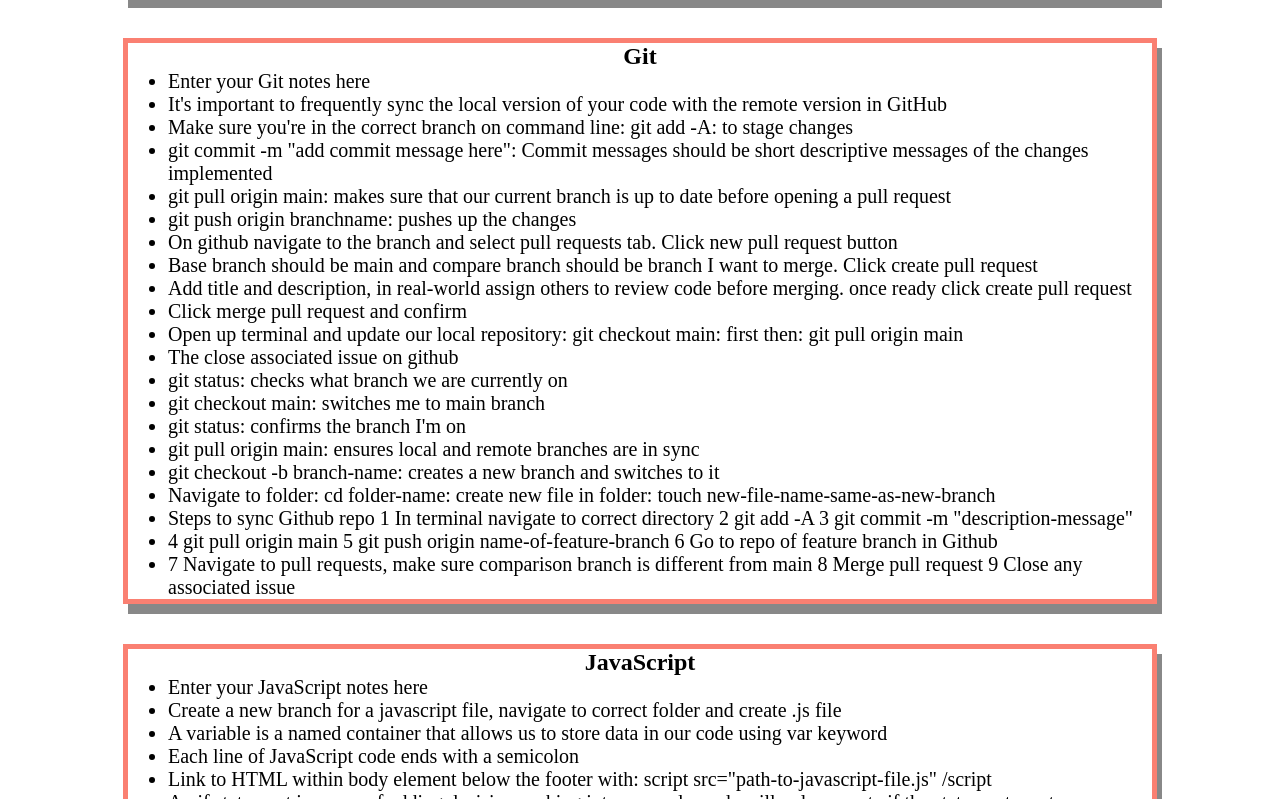
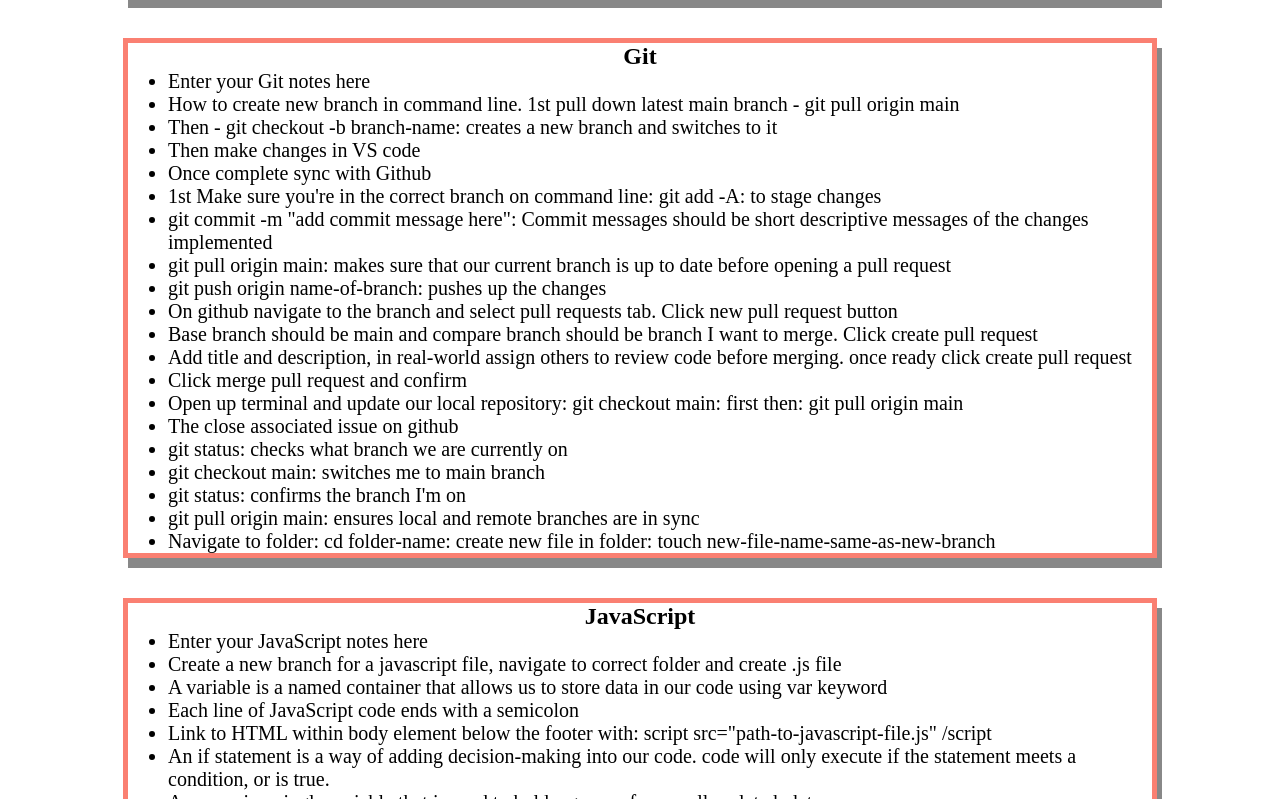
Before and after one commit to bentiger1904/prework-study-guide, a plain HTML site: page index.html in a window 1280 px wide. Shown: the part 598-1397 px from the top of the page. Drawn offline with Linux system fonts and the light colour scheme.

Commit message:
completed README file

```diff
--- a/index.html
+++ b/index.html
@@ -41,11 +41,14 @@
         <h2>Git</h2>
      <ul>
        <li>Enter your Git notes here</li>
-       <li>It's important to frequently sync the local version of your code with the remote version in GitHub</li>
-       <li>Make sure you're in the correct branch on command line: git add -A: to stage changes</li>
+       <li>How to create new branch in command line. 1st pull down latest main branch - git pull origin main</li>
+       <li>Then - git checkout -b branch-name: creates a new branch and switches to it</li>
+       <li>Then make changes in VS code</li>
+       <li>Once complete sync with Github</li>
+       <li>1st Make sure you're in the correct branch on command line: git add -A: to stage changes</li>
        <li>git commit -m "add commit message here": Commit messages should be short descriptive messages of the changes implemented</li>
        <li>git pull origin main: makes sure that our current branch is up to date before opening a pull request</li>
-       <li>git push origin branchname: pushes up the changes</li>
+       <li>git push origin name-of-branch: pushes up the changes</li>
        <li>On github navigate to the branch and select pull requests tab. Click new pull request button</li>
        <li>Base branch should be main and compare branch should be branch I want to merge. Click create pull request</li>
        <li>Add title and description, in real-world assign others to review code before merging. once ready click create pull request</li>
@@ -53,14 +56,10 @@
        <li>Open up terminal and update our local repository: git checkout main: first then: git pull origin main</li>
        <li>The close associated issue on github</li>
        <li>git status: checks what branch we are currently on</li>
-    <li>git checkout main: switches me to main branch</li>
-    <li>git status: confirms the branch I'm on</li>
-    <li>git pull origin main: ensures local and remote branches are in sync</li>
-    <li>git checkout -b branch-name: creates a new branch and switches to it</li>
-    <li>Navigate to folder: cd folder-name: create new file in folder: touch new-file-name-same-as-new-branch</li>
-    <li>Steps to sync Github repo 1 In terminal navigate to correct directory 2 git add -A 3 git commit -m "description-message"</li>
-    <li>4 git pull origin main 5 git push origin name-of-feature-branch 6 Go to repo of feature branch in Github</li>
-    <li>7 Navigate to pull requests, make sure comparison branch is different from main 8 Merge pull request 9 Close any associated issue</li>
+       <li>git checkout main: switches me to main branch</li>
+       <li>git status: confirms the branch I'm on</li>
+       <li>git pull origin main: ensures local and remote branches are in sync</li>
+       <li>Navigate to folder: cd folder-name: create new file in folder: touch new-file-name-same-as-new-branch</li>
      </ul>
       </section>
       <section class="card" id="javascript-section">
```
